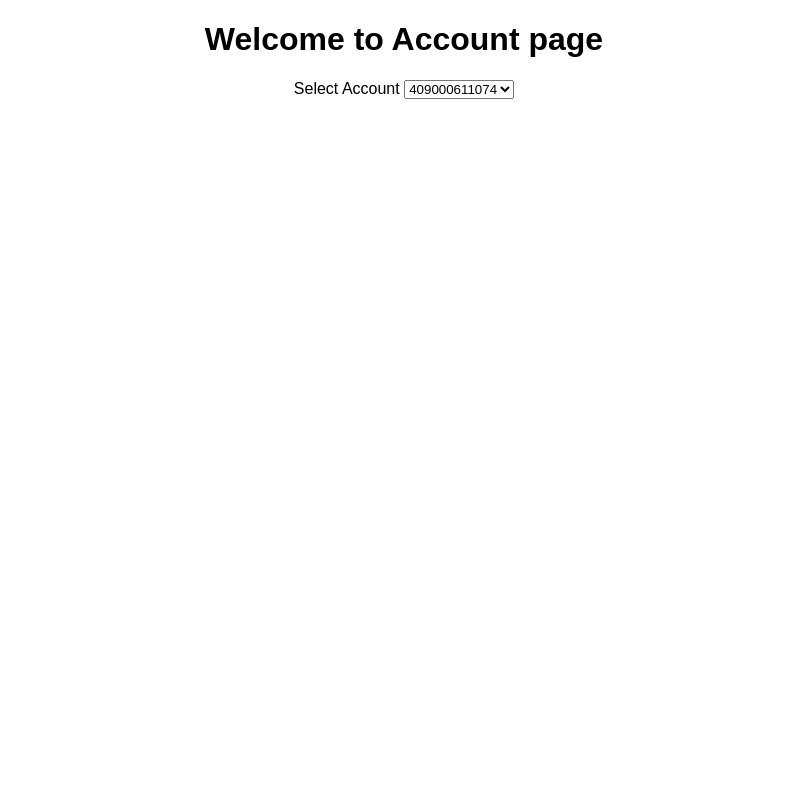
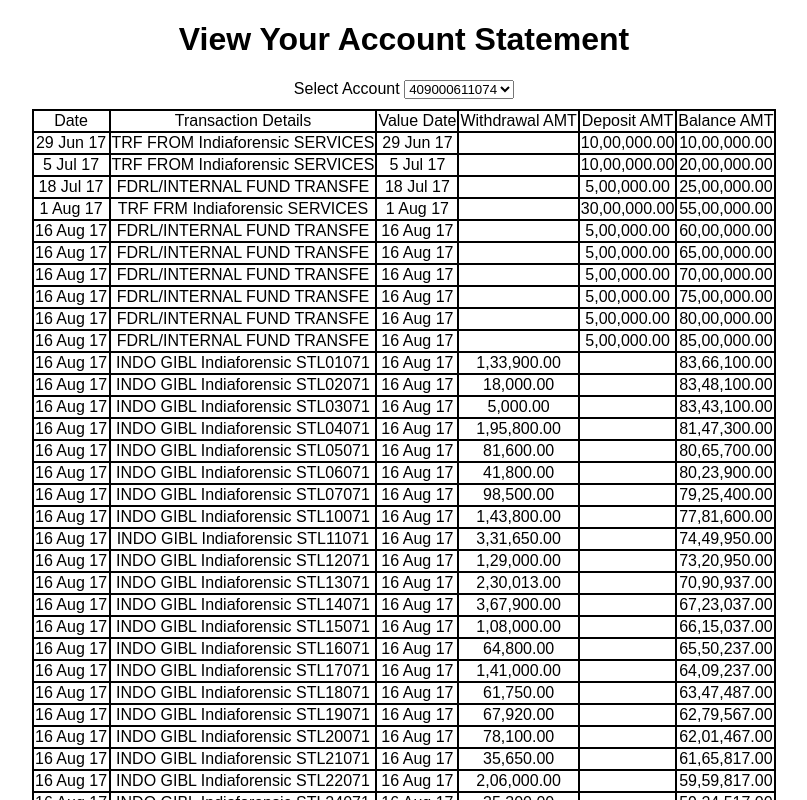
Before and after one commit to lakshmilokesh94/net-banking, an Angular app: page / in a window 1280 px wide. Shown: the top 800 px of the page, without its empty margins (236-1043 px from the left). Built offline with nearby package versions, Linux system fonts and the light colour scheme.

Commit message:
View the transaction - done

```diff
--- a/src/app/account/account.component.css
+++ b/src/app/account/account.component.css
@@ -0,0 +1,8 @@
+table {
+  margin: 10px auto;
+  border-collapse: collapse;
+}
+table,
+td {
+  border: 2px solid black;
+}
--- a/src/app/account/account.component.html
+++ b/src/app/account/account.component.html
@@ -1,5 +1,24 @@
-<h1>Welcome to Account page</h1>
+<h1>View Your Account Statement</h1>
 Select Account
 <select>
   <option *ngFor="let account of accounts"> {{account}} </option>
 </select>
+
+<table>
+  <thead>
+    <td>Date</td>
+    <td>Transaction Details</td>
+    <td>Value Date</td>
+    <td>Withdrawal AMT</td>
+    <td>Deposit AMT</td>
+    <td>Balance AMT</td>
+  </thead>
+  <tr *ngFor="let account of accountDetails">
+    <td>{{account['Date']}}</td>
+    <td>{{account['Transaction Details']}}</td>
+    <td>{{account['Value Date']}}</td>
+    <td>{{account['Withdrawal AMT']}}</td>
+    <td>{{account['Deposit AMT']}}</td>
+    <td>{{account['Balance AMT']}}</td>
+  </tr>
+</table>
--- a/src/app/account/account.component.ts
+++ b/src/app/account/account.component.ts
@@ -11,6 +11,15 @@ export class AccountComponent {
   accounts = [];
   constructor(private dataSvc: AccountDataService) {}
 
+  getAccounts() {
+    this.accounts = this.accountDetails.map(detail => {
+      return detail["Account No"];
+    });
+    this.accounts = this.accounts.filter((account, index) => {
+      return this.accounts.indexOf(account) === index;
+    });
+  }
+
   ngOnInit() {
     // this.dataSvc.getAllAccountDetails().subscribe(response => {
     //   this.accountDetails = response;
@@ -18,11 +27,6 @@ export class AccountComponent {
     // });
 
     this.accountDetails = this.dataSvc.getAllDetails();
-    this.accounts = this.accountDetails.map(detail => {
-      return detail["Account No"];
-    });
-    this.accounts = this.accounts.filter((account, index) => {
-      return this.accounts.indexOf(account) === index;
-    });
+    this.getAccounts();
   }
 }
```
